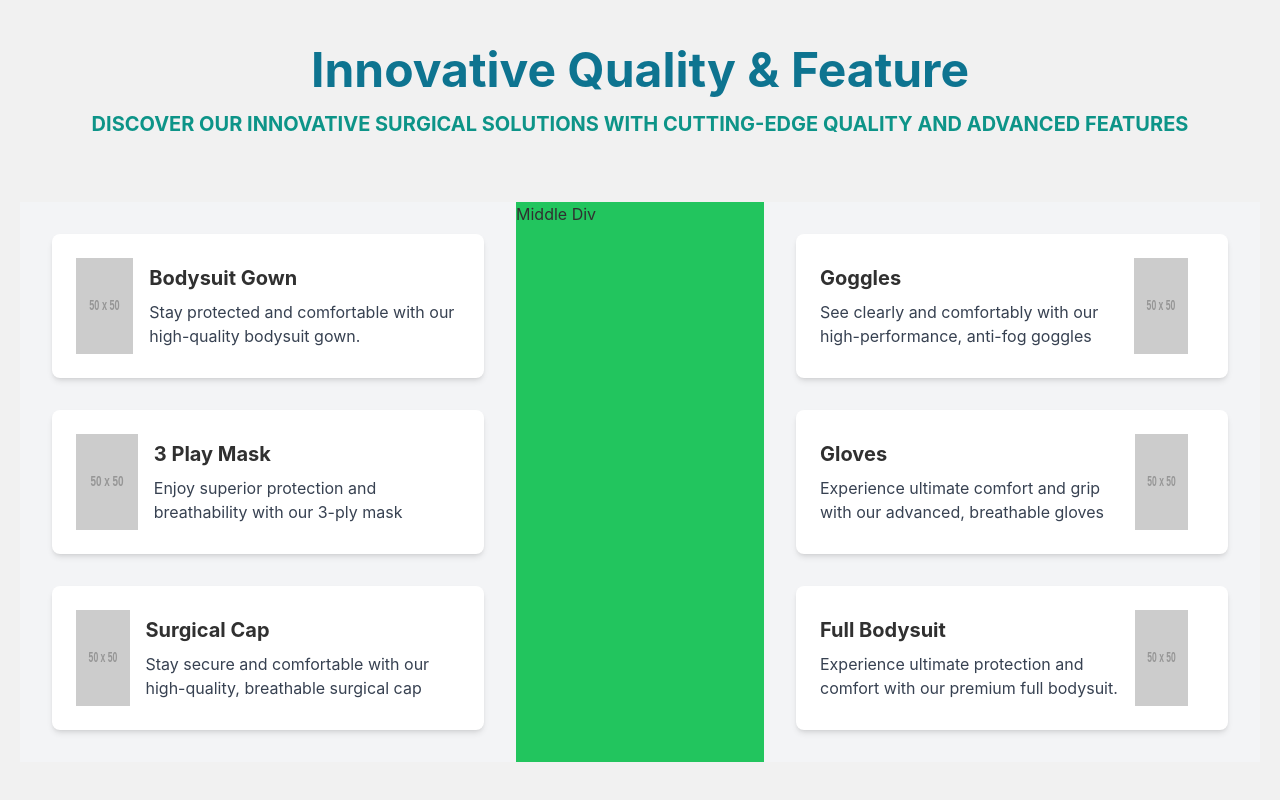
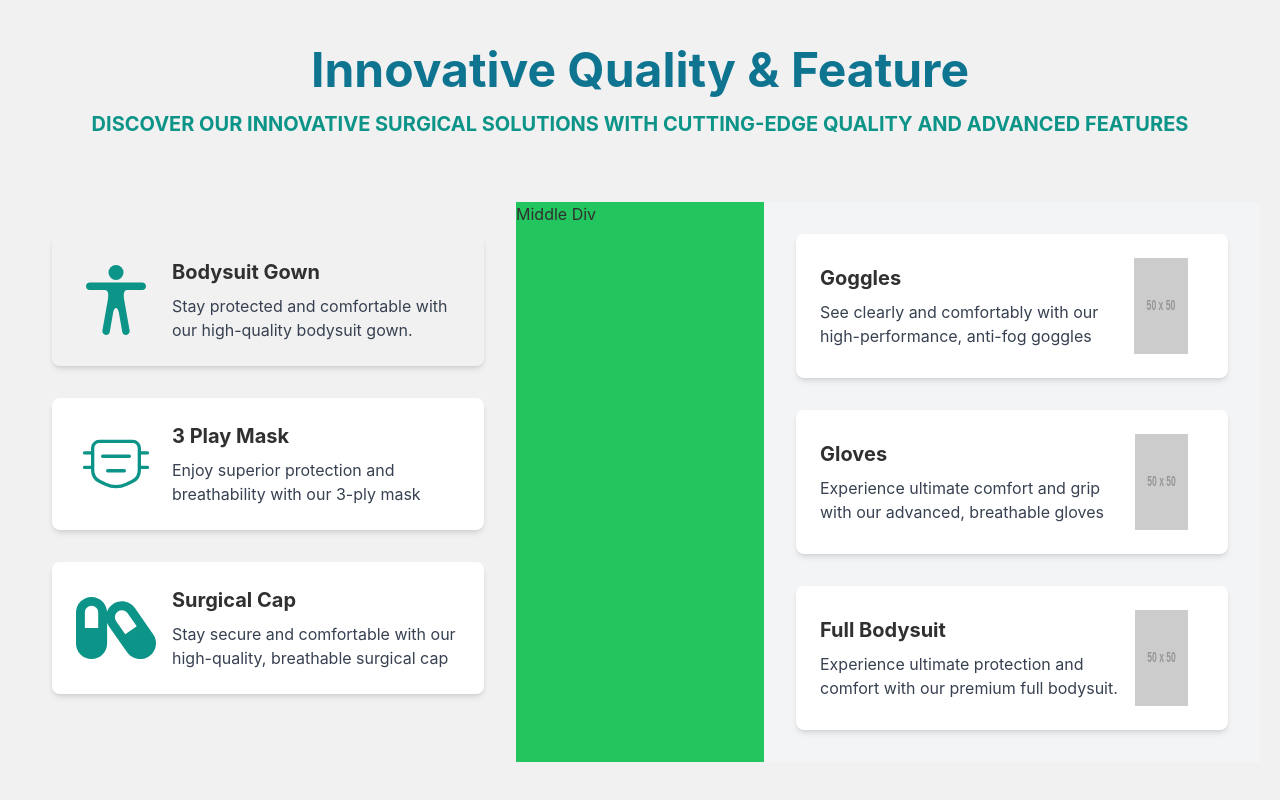
Before and after one commit to TalhaT298/surgical, a React (Create React App) app: page / in a window 1280 px wide. Shown: the part 4188-4988 px from the top of the page. Built offline with nearby package versions, Linux system fonts and the light colour scheme; no server answers.

Commit message:
left side done

```diff
--- a/src/Pages/Best/Inovative/Inovative.js
+++ b/src/Pages/Best/Inovative/Inovative.js
@@ -1,5 +1,8 @@
 import React from "react";
-
+import a1 from "../../../assets/images/banner/7.png";
+import { IoIosBody } from "react-icons/io";
+import { CiMedicalMask } from "react-icons/ci";
+import { FaCapsules } from "react-icons/fa";
 const Inovative = () => {
   return (
     <div className="">
@@ -19,16 +22,12 @@ const Inovative = () => {
       <div class="flex">
         {/* left side */}
         <div className="w-2/5">
-          <div className="bg-gray-100 p-8">
+          <div className= "p-8">
             <div className="max-w-4xl mx-auto">
               <div class="grid grid-rows-1 md:grid-rows-3 gap-8">
-                <div className="bg-white p-6 rounded-lg shadow-md flex flex-row items-center justify-center">
+                <div className=" p-6 rounded-lg shadow-md flex flex-row items-center justify-center">
                   <div className="flex justify-center mr-4">
-                    <img
-                      src="https://via.placeholder.com/50"
-                      alt="Bodysuit Gown Icon"
-                      className="w-24 h-24"
-                    ></img>
+                  <IoIosBody className="w-20 h-20 text-teal-600"/>
                   </div>
                   <div className="text-start">
                     <h2 className="text-xl font-bold mb-2">Bodysuit Gown</h2>
@@ -40,11 +39,7 @@ const Inovative = () => {
 
                 <div className="bg-white p-6 rounded-lg shadow-md flex flex-row items-center justify-center">
                   <div className="flex justify-center mr-4">
-                    <img
-                      src="https://via.placeholder.com/50"
-                      alt="Bodysuit Gown Icon"
-                      className="w-24 h-24"
-                    ></img>
+                  <CiMedicalMask className="w-20 h-20 text-teal-600"/>
                   </div>
                   <div className="text-start">
                     <h2 className="text-xl font-bold mb-2">3 Play Mask</h2>
@@ -56,11 +51,7 @@ const Inovative = () => {
 
                 <div className="bg-white p-6 rounded-lg shadow-md flex flex-row items-center justify-center">
                   <div className="flex justify-center mr-4">
-                    <img
-                      src="https://via.placeholder.com/50"
-                      alt="Bodysuit Gown Icon"
-                      className="w-24 h-24"
-                    ></img>
+                  <FaCapsules className="w-20 h-20 text-teal-600"/>
                   </div>
                   <div className="text-start">
                     <h2 className="text-xl font-bold mb-2">Surgical Cap</h2>
```
